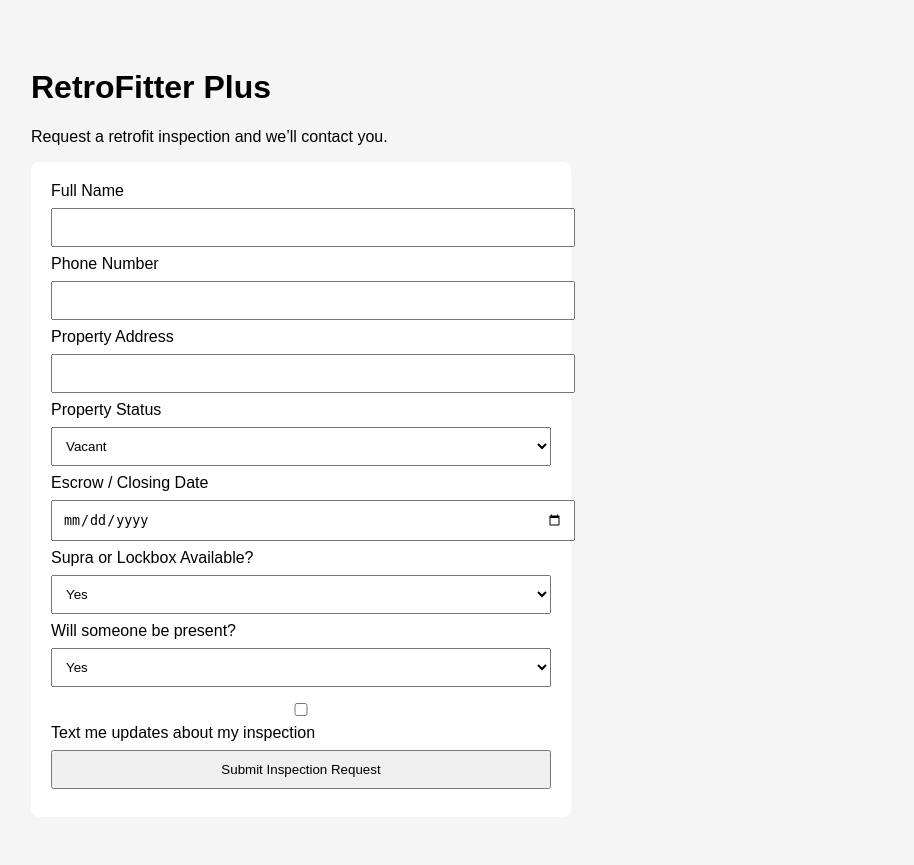
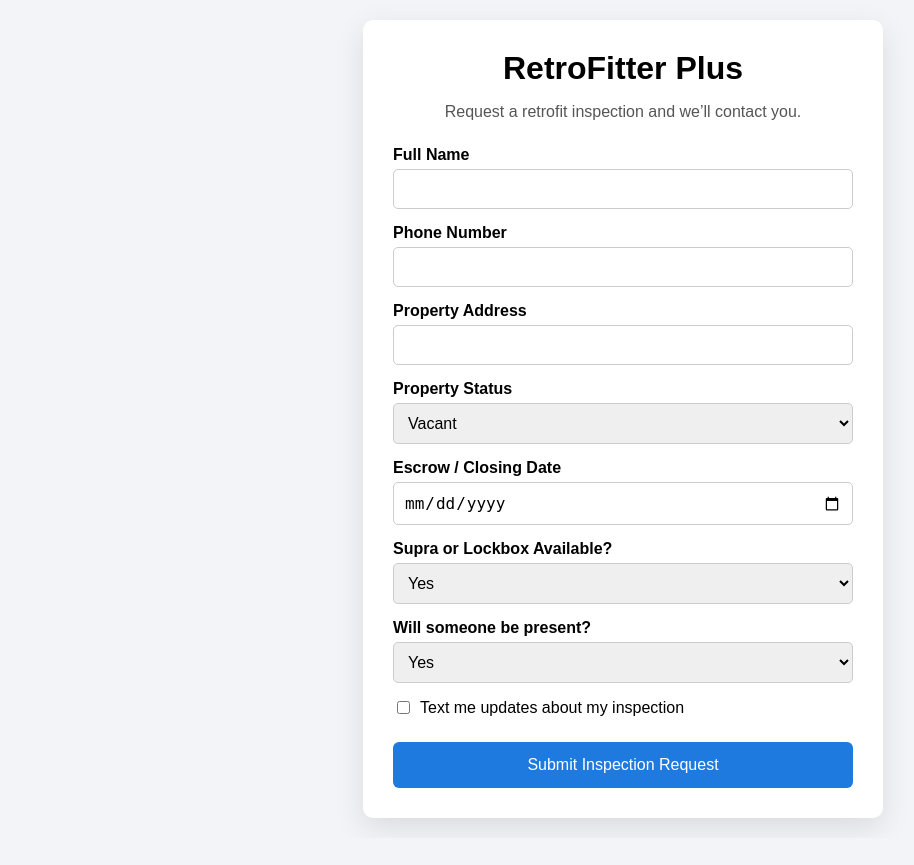
Before and after one commit to enrique6ss/RetroFitter-Plus, a Flask app: page / in a window 1280 px wide. Shown: the whole page, without its empty margins (17-931 px from the left). After the commit the page ends 828 px from the top, so only its background shows below. Run offline with Flask 3, Linux system fonts and the light colour scheme; data that the repository does not hold is empty; some libraries are stand-ins or nearby versions.

Commit message:
Update styles.css

```diff
--- a/static/styles.css
+++ b/static/styles.css
@@ -1,18 +1,92 @@
-body {
-  font-family: Arial, sans-serif;
-  padding: 40px;
-  background: #f5f5f5;
+* {
+  box-sizing: border-box;
 }
 
-form {
-  max-width: 500px;
-  background: white;
-  padding: 20px;
-  border-radius: 8px;
+body {
+  margin: 0;
+  font-family: Arial, Helvetica, sans-serif;
+  background: #f2f4f8;
 }
 
-input, select, button {
+.page {
+  min-height: 100vh;
+  display: flex;
+  justify-content: center;
+  align-items: center;
+  padding: 20px;
+}
+
+.card {
+  background: #ffffff;
+  width: 100%;
+  max-width: 520px;
+  padding: 30px;
+  border-radius: 10px;
+  box-shadow: 0 10px 30px rgba(0,0,0,0.1);
+}
+
+h1 {
+  margin-top: 0;
+  margin-bottom: 5px;
+  text-align: center;
+}
+
+.subtitle {
+  text-align: center;
+  color: #555;
+  margin-bottom: 25px;
+}
+
+label {
+  display: block;
+  margin-top: 15px;
+  margin-bottom: 5px;
+  font-weight: bold;
+}
+
+input,
+select {
   width: 100%;
   padding: 10px;
-  margin: 8px 0;
+  font-size: 16px;
+  border-radius: 5px;
+  border: 1px solid #ccc;
 }
+
+input:focus,
+select:focus {
+  outline: none;
+  border-color: #1f7ae0;
+}
+
+.checkbox-row {
+  display: flex;
+  align-items: center;
+  margin-top: 15px;
+}
+
+.checkbox-row input {
+  width: auto;
+  margin-right: 10px;
+}
+
+.checkbox-row label {
+  margin: 0;
+  font-weight: normal;
+}
+
+button {
+  width: 100%;
+  margin-top: 25px;
+  padding: 14px;
+  background: #1f7ae0;
+  color: white;
+  border: none;
+  border-radius: 6px;
+  font-size: 16px;
+  cursor: pointer;
+}
+
+button:hover {
+  background: #155bb5;
+}
```
